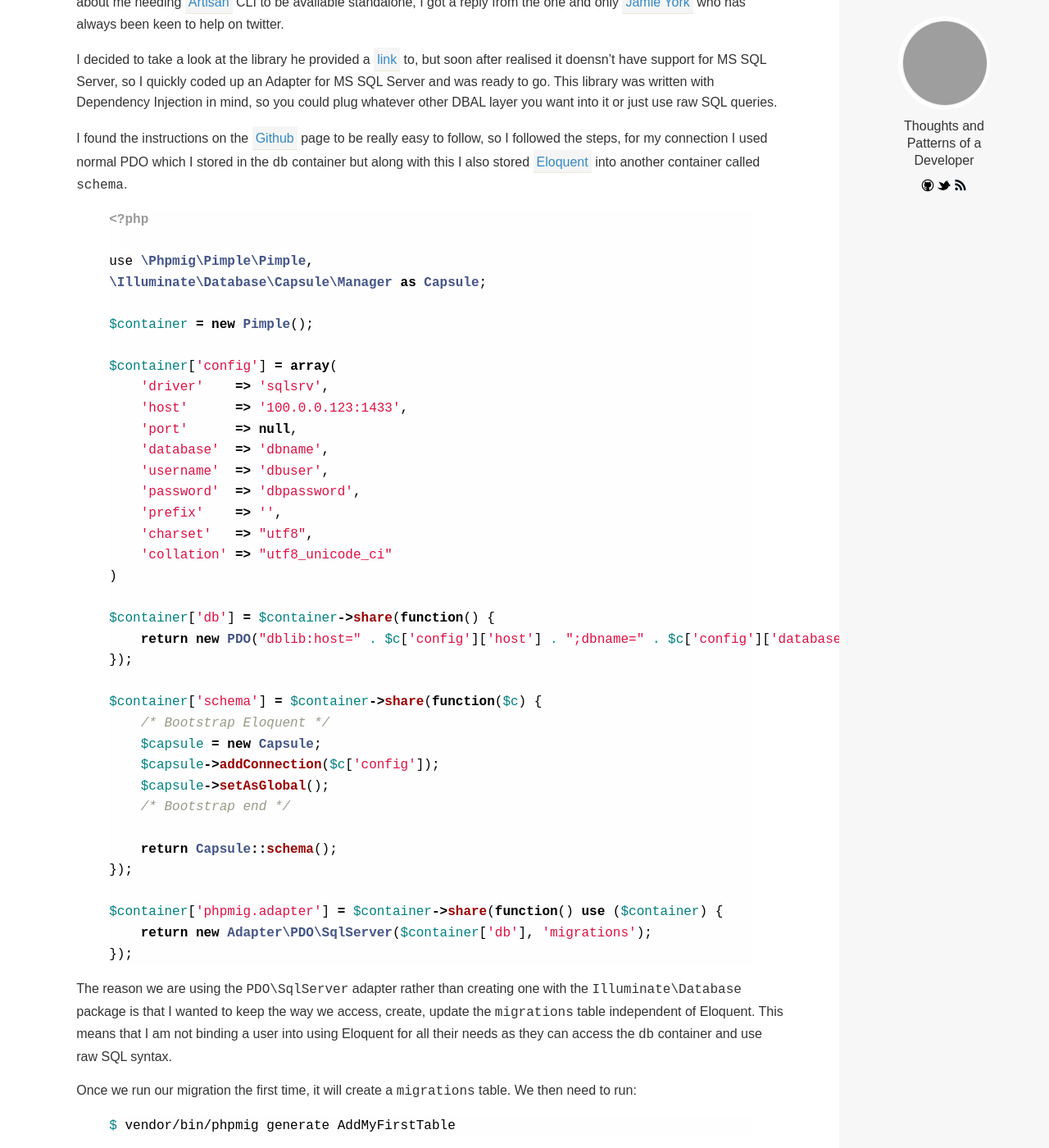
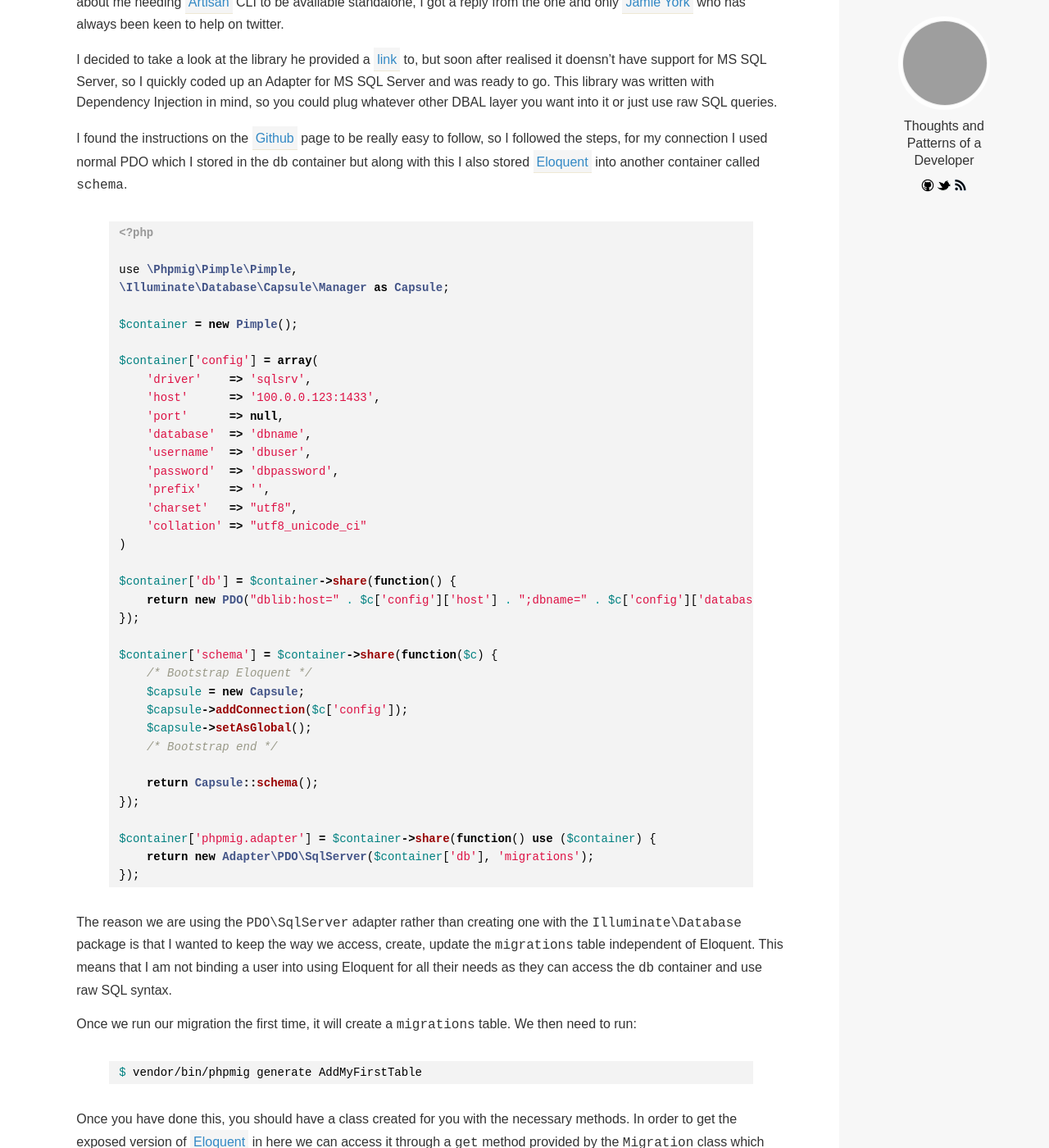
Before and after one commit to silentworks/thoughts, a Jekyll site: the page built from _posts/2013-07-23-using-schema-builder-with-cli-migrations.md, in a window 1280 px wide and 1400 px high, scrolled down 548 px. Shown: the whole window at 82% size. Built offline with Jekyll 4.4.1, drawn with Linux system fonts in a browser that asks for light colours; Markdown is read by kramdown in place of the engine named in the settings; comment, search, counter and statistics services are not loaded; grey boxes are pictures that could not be loaded.

Commit message:
Update pygments.css

```diff
--- a/css/pygments.css
+++ b/css/pygments.css
@@ -1,4 +1,12 @@
-.highlight  { background: #fefefe; }
+.highlight  {
+  overflow: hidden;
+}
+.highlight pre {
+  background-color: #f3f3f3;
+  font-size: 14px;
+  overflow: auto;
+  padding: 3px 12px;
+}
 .highlight .c { color: #999988; font-style: italic } /* Comment */
 .highlight .err { color: #a61717; background-color: #e3d2d2 } /* Error */
 .highlight .k { font-weight: bold } /* Keyword */
```
